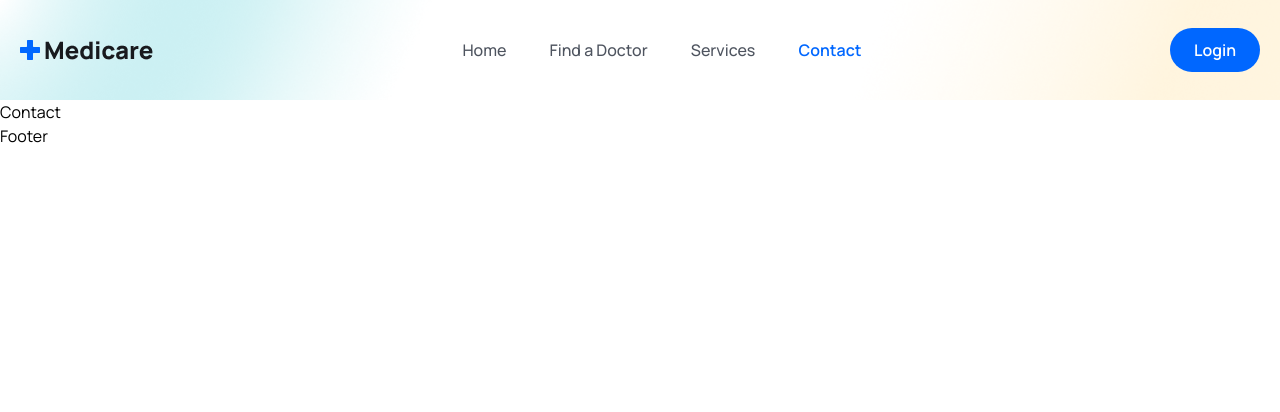
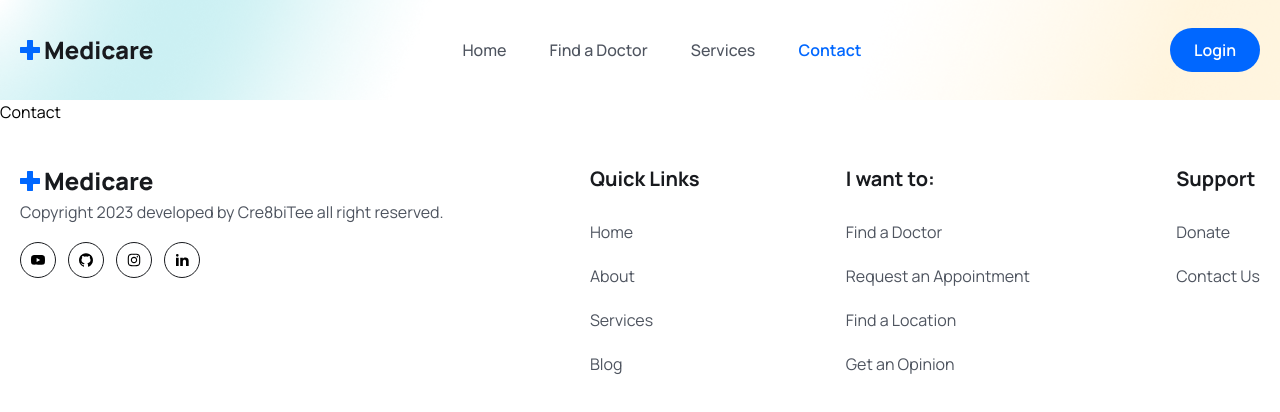
Before and after one commit to kngtee/medcare, a React (Vite) app: page /contact in a window 1280 px wide. Shown: the top 412 px of the page. Built offline with nearby package versions, Linux system fonts and the light colour scheme; the HTML template or start-up script is replaced by a standard one.

Commit message:
Home page done

```diff
--- a/src/App.css
+++ b/src/App.css
@@ -21,6 +21,25 @@
 .swiper-pagination-bullet-active {
   background: #0067FF !important;
   border: none !important;
+}
+
+.swiper {
+  padding-bottom: 70px !important;
+}
+
+.swiper-slide.swiper-slide-next {
+  background: #0067FF !important;
+  border-radius: 12px;
+  box-shadow: 0px 20px 70px rgba(0, 103, 255, 0.3) !important;
+}
+
+.swiper-slide.swiper-slide-next h4,
+.swiper-slide.swiper-slide-next p {
+  color: #fff !important;
+}
+
+.swiper-pagination {
+  top: 90% !important;
 }
 
 .sticky__header {
--- a/src/components/Footer/Footer.jsx
+++ b/src/components/Footer/Footer.jsx
@@ -1,9 +1,164 @@
-import React from 'react'
+
+import { Link } from "react-router-dom";
+import logo from "../../assets/images/logo.png";
+import { RiLinkedinFill } from "react-icons/ri";
+import {
+  AiFillYoutube,
+  AiFillGithub,
+  AiOutlineInstagram,
+} from "react-icons/ai";
+
+const socialLinks = [
+  {
+    path: "https://www.youtube.com",
+    icon: <AiFillYoutube classname="group-hover:text-white w-4 h-5" />,
+  },
+  {
+    path: "https://www.github.com",
+    icon: <AiFillGithub className="group-hover:text-white w-4 h-5" />,
+  },
+  {
+    path: "https://www.instagram.com",
+    icon: <AiOutlineInstagram className="group-hover:text-white w-4 h-5" />,
+  },
+  {
+    path: "https://www.linkedin.com",
+    icon: <RiLinkedinFill className="group-hover:text-white w-4 h-5" />,
+  },
+];
+
+const quickLinks01 = [
+  {
+    path: "/home",
+    display: "Home",
+  },
+  {
+    path: "/",
+    display: "About",
+  },
+  {
+    path: "/services",
+    display: "Services",
+  },
+  {
+    path: "/",
+    display: "Blog",
+  },
+];
+
+const quickLinks02 = [
+  {
+    path: "/find-a-doctor",
+    display: "Find a Doctor",
+  },
+  {
+    path: "/",
+    display: "Request an Appointment",
+  },
+  {
+    path: "/",
+    display: "Find a Location",
+  },
+  {
+    path: "/",
+    display: "Get an Opinion",
+  },
+];
+
+const quickLinks03 = [
+  {
+    path: "/",
+    display: "Donate",
+  },
+  {
+    path: "/contact",
+    display: "Contact Us",
+  },
+];
 
 const Footer = () => {
+  const year = new Date().getFullYear();
+
   return (
-    <div>Footer</div>
-  )
-}
+    <footer className="pb-16 pt-10">
+      <div className="container">
+        <div className="flex justify-between flex-col md:flex-row flex-wrap gap-[30px]">
+          <div>
+            <img src={logo} alt="" />
+            <p className="text-[16px] leading-7 font-[400] text-textColor">
+              Copyright {year} developed by Cre8biTee all right reserved.
+            </p>
 
-export default Footer
+            <div className="flex items-center gap-3 mt-4">
+              {socialLinks.map((link, index) => (
+                <Link
+                  to={link.path}
+                  key={index}
+                  className="w-9 h-9 border border-solid border-[#181a1e] rounded-full flex items-center justify-center group hover:bg-primaryColor hover:border-none"
+                >
+                  {link.icon}
+                </Link>
+              ))}
+            </div>
+          </div>
+
+          <div>
+            <h2 className="text-[20px] leading-[30px] font-[700] mb-6 text-headingColor">
+              Quick Links
+            </h2>
+            <ul>
+              {quickLinks01.map((item, index) => (
+                <li key={index} className="mb-4">
+                  <Link
+                    to={item.path}
+                    className="text-[16px] leading-7 font-[400] text-textColor"
+                  >
+                    {item.display}
+                  </Link>
+                </li>
+              ))}
+            </ul>
+          </div>
+
+          <div>
+            <h2 className="text-[20px] leading-[30px] font-[700] mb-6 text-headingColor">
+              I want to:
+            </h2>
+            <ul>
+              {quickLinks02.map((item, index) => (
+                <li key={index} className="mb-4">
+                  <Link
+                    to={item.path}
+                    className="text-[16px] leading-7 font-[400] text-textColor"
+                  >
+                    {item.display}
+                  </Link>
+                </li>
+              ))}
+            </ul>
+          </div>
+
+          <div>
+            <h2 className="text-[20px] leading-[30px] font-[700] mb-6 text-headingColor">
+              Support
+            </h2>
+            <ul>
+              {quickLinks03.map((item, index) => (
+                <li key={index} className="mb-4">
+                  <Link
+                    to={item.path}
+                    className="text-[16px] leading-7 font-[400] text-textColor"
+                  >
+                    {item.display}
+                  </Link>
+                </li>
+              ))}
+            </ul>
+          </div>
+        </div>
+      </div>
+    </footer>
+  );
+};
+
+export default Footer;
```
